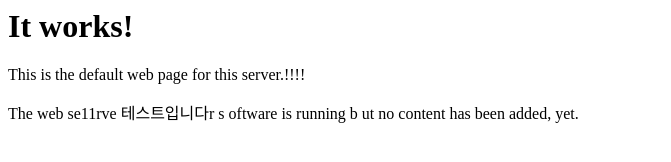
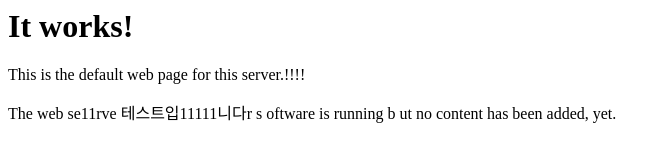
Before and after one commit to safe1981/webservice, a plain HTML site: page index.html in a window 1280 px wide. Shown: the whole page, without its empty margins (0-671 px from the left). Drawn offline with Linux system fonts and the light colour scheme.

Commit message:
test입니다..

```diff
--- a/index.html
+++ b/index.html
@@ -1,4 +1,4 @@
 <html><body><h1>It works!</h1>
 <p>This is the default web page for this server.!!!!</p>
-<p>The web se11rve 테스트입니다r  s oftware is running b ut no content has been added, yet.</p>
+<p>The web se11rve 테스트입11111니다r  s oftware is running b ut no content has been added, yet.</p>
 </body></html>
```
